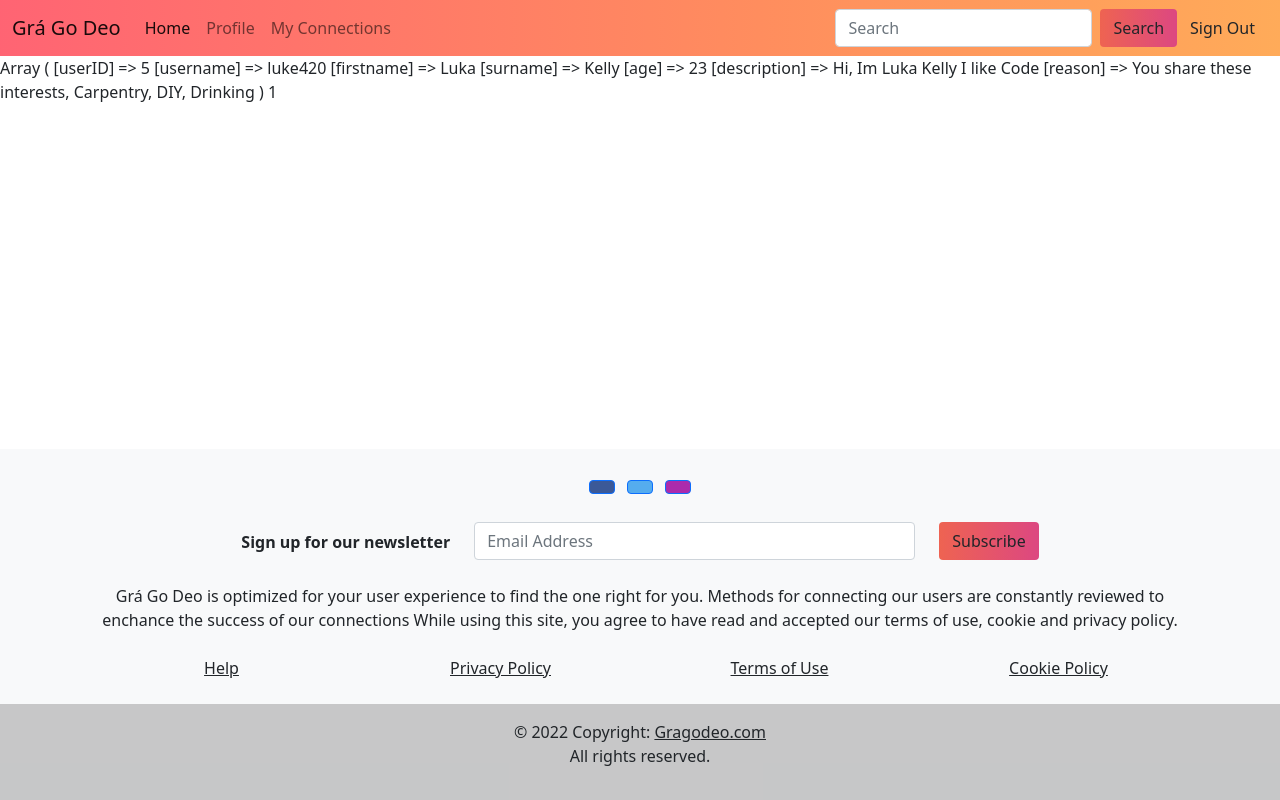
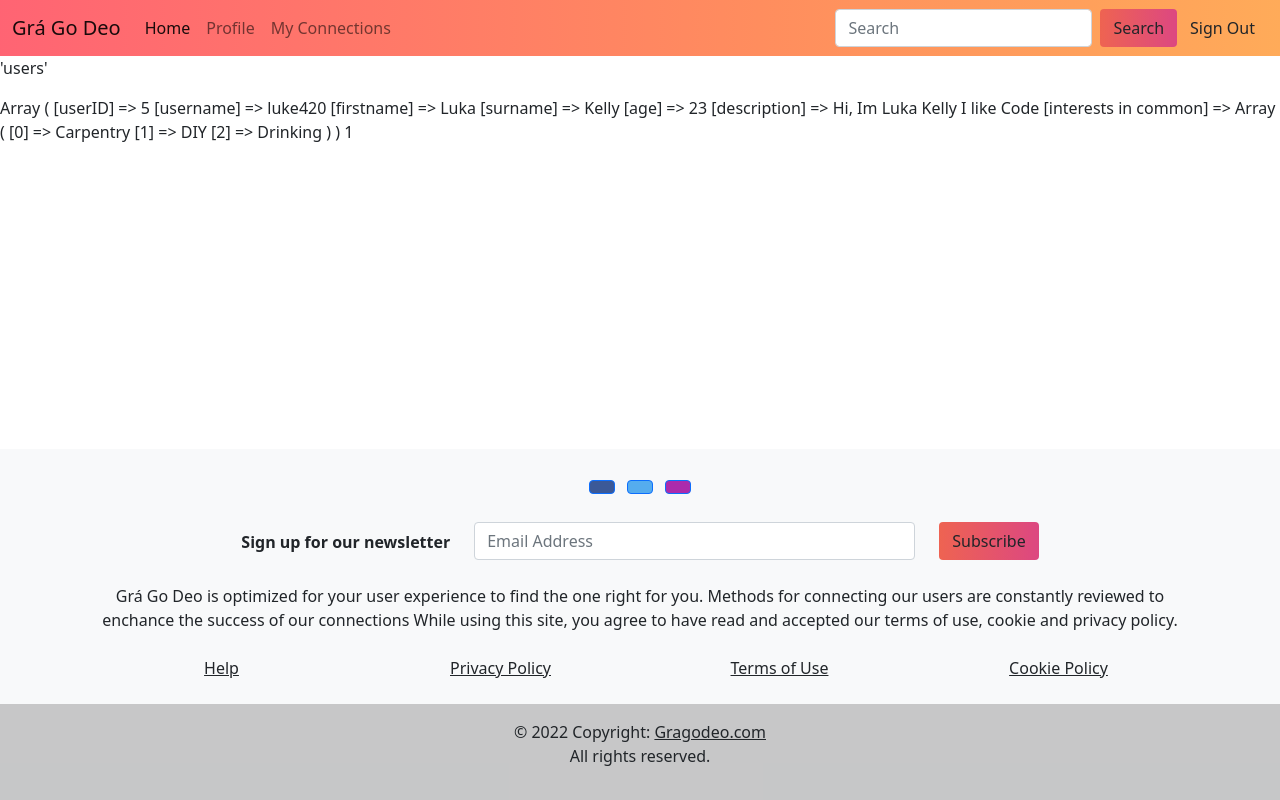
Before and after one commit to LukeBogdanovic/CS4116-Software_development_project, a PHP site: page /home.php in a window 1280 px wide. Run offline with PHP 8.4, Linux system fonts and the light colour scheme; a user stored in the database is signed in; data comes from the database, SQL or seed files in the repository; data that the repository does not hold is empty.

Commit message:
CS4116-29 interests now stored in array for working on

```diff
--- a/home.php
+++ b/home.php
@@ -41,10 +41,12 @@ if($stmt = mysqli_prepare($con, $commonInterest)){
             $result = array('status' => 200, 'message' => 'Users found with similar interests');
             // Put all retrieved UserIDs into results array
             while (mysqli_stmt_fetch($stmt)) {
+                $usersInterests = [];
+                array_push($usersInterests, $interestShared);
                 if(empty($potentialUsers[$userID])){
-                    $potentialUsers[$userID] = "You share these interests, ${interestShared}";
-                }else if ($potentialUsers[$userID]!=null){
-                    $potentialUsers[$userID] = "{$potentialUsers[$userID]}, {$interestShared}";
+                    $potentialUsers[$userID] = $usersInterests;
+                }else {
+                    array_push($potentialUsers[$userID], $interestShared);
                 }
             }
         }
@@ -68,7 +70,7 @@ foreach($potentialUsers as $key => $value){
                     if(is_null($description)){
                         $description = $firstname. ' ' . $surname . ' has not created their profile yet';
                     }
-                    $user = array('userID' => $userID, 'username' => $username, 'firstname' => $firstname, 'surname' => $surname, 'age' => $age, 'description' => $description, 'reason'=> $value);
+                    $user = array('userID' => $userID, 'username' => $username, 'firstname' => $firstname, 'surname' => $surname, 'age' => $age, 'description' => $description, 'interests in common'=> $value);
                     array_push($suggestedUsers, $user);
                 }
             }
@@ -99,7 +101,9 @@ foreach($potentialUsers as $key => $value){
     ?>
     <?php
     foreach($suggestedUsers as $value){
+        echo "<div> <p> 'users' </p></div>";
         echo print_r($value);
+
     }
     ?>
     <?php
```
